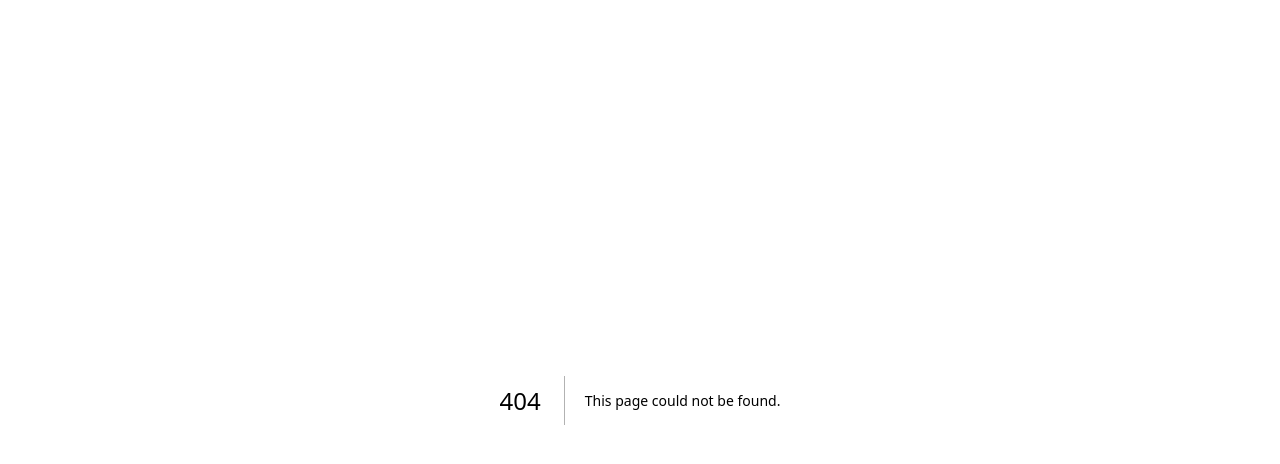
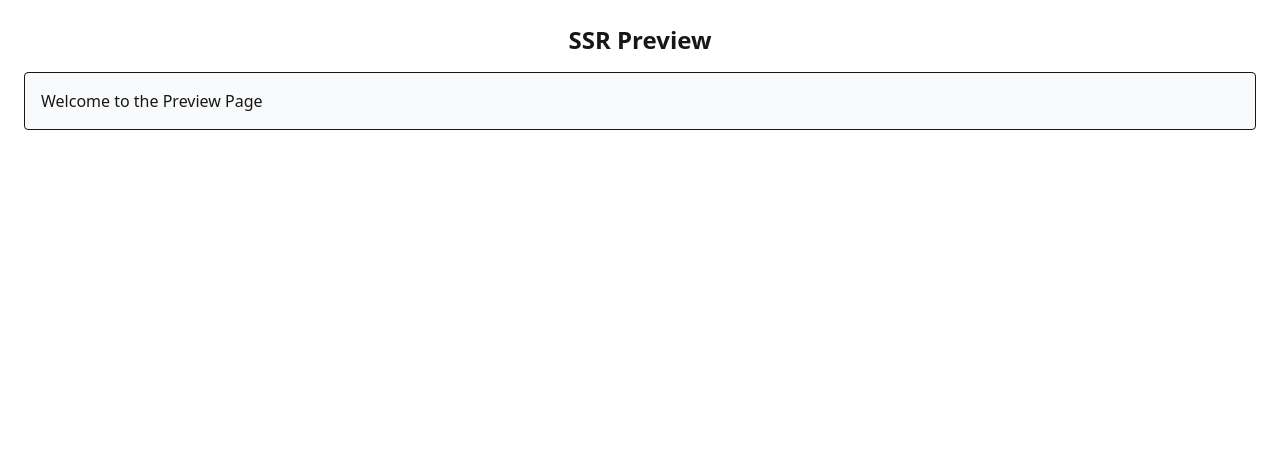
Before and after one commit to nut2567/puck-editor-project, a Next.js app: page /preview in a window 1280 px wide. Before the commit this address had no page. Shown: the top 464 px of the page. Built offline with nearby package versions, Linux system fonts and the light colour scheme.

Commit message:
เพิ่มหน้า render

```diff
--- a/src/app/page.tsx
+++ b/src/app/page.tsx
@@ -18,6 +18,11 @@ export default function Home() {
             <p>Click Me</p>
           </Link>
         </button>
+        <button className="btn-primary">
+          <Link href={`preview`} className="w-full h-full p-0.5">
+            <p>Click Me</p>
+          </Link>
+        </button>
       </main>
     </div>
   );
--- /dev/null
+++ b/src/app/preview/page.tsx
@@ -0,0 +1,32 @@
+export default function PreviewPage() {
+  const previewData = {
+    children: "Welcome to the Preview Page",
+  };
+
+  return (
+    <div className="p-6 font-sans">
+      <h1 className="text-2xl font-bold text-center mb-4">SSR Preview</h1>
+      <div className="border rounded p-4 bg-gray-50">
+        {/* แสดงผล SSR จาก render function */}
+        <HeadingBlock.render {...previewData} />
+      </div>
+    </div>
+  );
+}
+// puck.config.ts
+export const HeadingBlock = {
+  fields: {
+    children: {
+      type: "text",
+    },
+  },
+  render: ({ children }: { children: string }) => {
+    return <h1>{children}</h1>;
+  },
+};
+
+export const config = {
+  components: {
+    HeadingBlock,
+  },
+};
--- /dev/null
+++ b/src/puckconfig.ts
@@ -0,0 +1,40 @@
+// src/puck.config.ts
+import { PuckComponent } from "@measured/puck"; // ใช้แค่ PuckComponent ในการกำหนด
+
+const config = {
+  components: {
+    HeadingBlock: {
+      label: "Heading",
+      fields: {
+        children: {
+          type: "text", // กำหนดให้เป็นข้อความ
+          label: "Heading Text",
+        },
+      },
+    },
+    TextBlock: {
+      label: "Text Block",
+      fields: {
+        content: {
+          type: "text", // ฟิลด์ข้อความ
+          label: "Content Text",
+        },
+      },
+    },
+    ImageBlock: {
+      label: "Image Block",
+      fields: {
+        src: {
+          type: "text", // ฟิลด์ URL ของภาพ
+          label: "Image URL",
+        },
+        alt: {
+          type: "text", // ฟิลด์ Alt Text ของภาพ
+          label: "Image Alt Text",
+        },
+      },
+    },
+  },
+};
+
+export default config;
```
